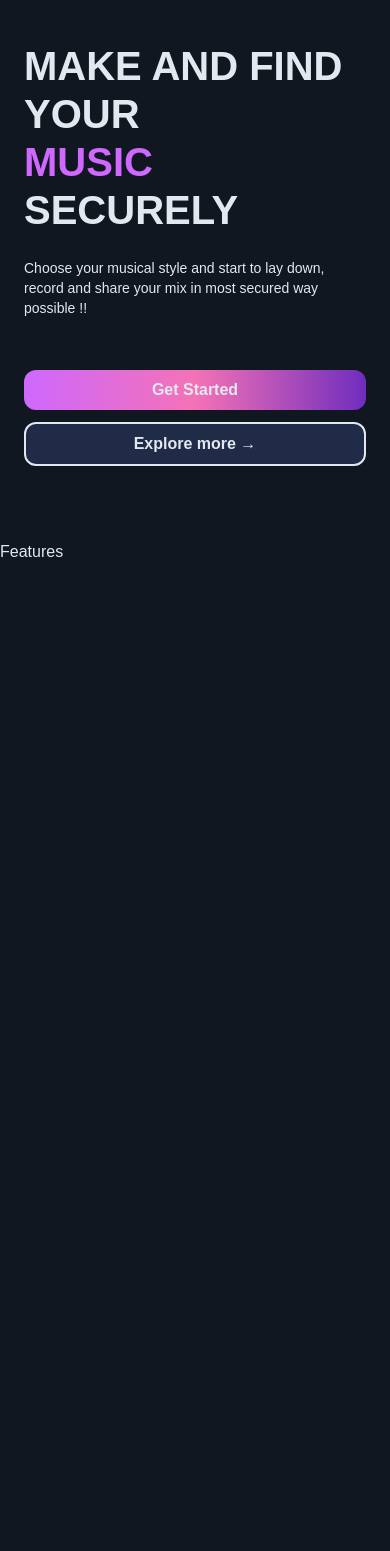
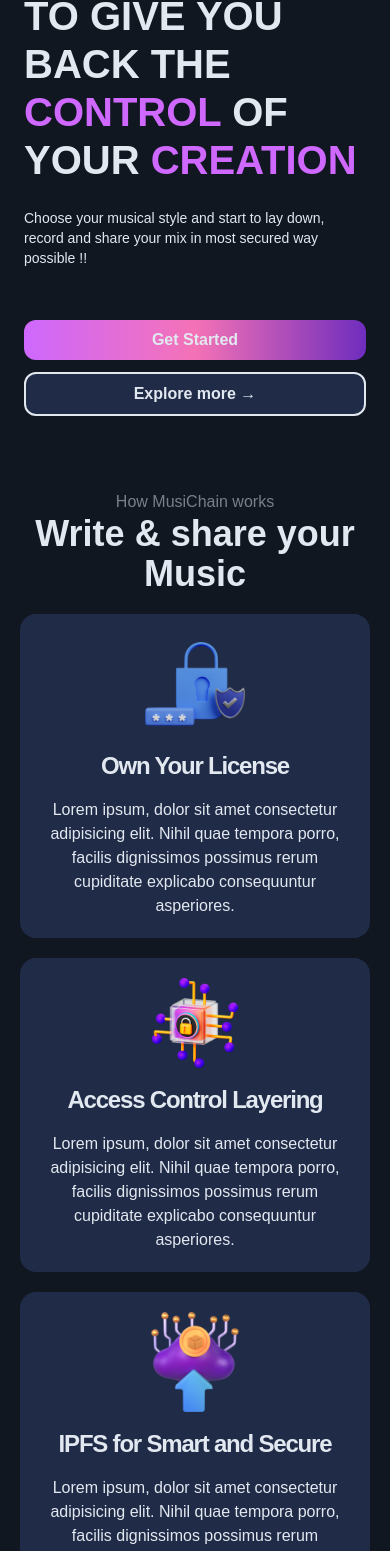
Before and after one commit to NeoZ666/Musichain, a React (Create React App) app in the folder webapp/: page / in a window 390 px wide. Shown: the part 172-1723 px from the top of the page. Before the commit the page ends 844 px from the top, so only its background shows below. Built offline with nearby package versions, Linux system fonts and the light colour scheme.

Commit message:
Complete UI homepage

```diff
--- a/webapp/package.json
+++ b/webapp/package.json
@@ -9,6 +9,7 @@
     "firebase": "^10.7.1",
     "react": "^18.2.0",
     "react-dom": "^18.2.0",
+    "react-icons": "^4.12.0",
     "react-router-dom": "^6.21.0",
     "react-scripts": "5.0.1",
     "web-vitals": "^2.1.4"
--- a/webapp/src/componenets/Features.jsx
+++ b/webapp/src/componenets/Features.jsx
@@ -2,7 +2,37 @@
 
 function Features() {
   return (
-    <div>Features</div>
+    <div className='my-[50px] md:my-[200px]'>
+    <p className='text-slate-200/50 text-center'>How MusiChain works</p>
+    <h1 className='text-4xl font-bold text-slate-200 text-center md:text-6xl md:mb-10'>Write & share your Music</h1>
+    <div className="relative">
+        <div className='h-[200px] w-56 gradient-02 -z-10'></div>
+    </div>
+
+    <div className='mt-5 mx-5 flex flex-col gap-y-5 md:flex-row md:mx-auto md:gap-x-5 md:w-[80%]'>
+      <div className='bg-light_gray p-5 rounded-2xl flex flex-col items-center gap-y-4 text-center md:gap-y-10 md:py-10'>
+        <img className='w-[100px]' src="./images/LOCK.png" alt="Write about your placemnt experiences" />
+        <h2 className='text-2xl font-bold tracking-tighter md:text-3xl'>Own Your License</h2>
+        <p>Lorem ipsum, dolor sit amet consectetur adipisicing elit. Nihil quae tempora porro, facilis dignissimos possimus rerum cupiditate explicabo consequuntur asperiores.</p>
+      </div>
+
+      <div className="absolute">
+        <div className='h-[500px] w-[500px] gradient-03 -z-10'></div>
+      </div>
+
+      <div className='bg-light_gray p-5 rounded-2xl flex flex-col items-center gap-y-4 text-center md:gap-y-10 md:py-10'>
+        <img className='w-[90px]' src="./images/accessLayer.png" alt="Write about your placemnt experiences" />
+        <h2 className='text-2xl font-bold tracking-tighter md:text-3xl'>Access Control Layering</h2>
+        <p>Lorem ipsum, dolor sit amet consectetur adipisicing elit. Nihil quae tempora porro, facilis dignissimos possimus rerum cupiditate explicabo consequuntur asperiores.</p>
+      </div>
+
+      <div className='bg-light_gray p-5 rounded-2xl flex flex-col items-center gap-y-4 text-center md:gap-y-10 md:py-10'>
+        <img className='w-[100px]' src="./images/IPFS.png" alt="Write about your placemnt experiences" />
+        <h2 className='text-2xl font-bold tracking-tighter md:text-3xl'>IPFS for Smart and Secure</h2>
+        <p>Lorem ipsum, dolor sit amet consectetur adipisicing elit. Nihil quae tempora porro, facilis dignissimos possimus rerum cupiditate explicabo consequuntur asperiores.</p>
+      </div>
+    </div>
+  </div>
   )
 }
 
--- a/webapp/src/componenets/Hero.jsx
+++ b/webapp/src/componenets/Hero.jsx
@@ -6,7 +6,7 @@
 function Hero() {
   const navigate = useNavigate();
   return (
-    <div className="my-[50px] md:my-[100px]">
+    <div className="-mt-[50px] md:my-[100px]">
       {/* GRADIENT DIV */}
       <div className="absolute top-[100px] w-[200px] h-[160px] -z-10 inset-0 gradient-01 md:w-[500px]"></div>
 
@@ -15,8 +15,8 @@
         <h1
           className="text-[40px] text-left mb-6 leading-[1.2] md:text-[4.5rem] md:leading-snug md:items-center md:text-center md:-mt-14"
         >
-          MAKE AND FIND YOUR  <br />{" "}
-          <span className="text-lavender font-sans">MUSIC</span> SECURELY
+          TO GIVE YOU BACK THE  <br />{" "}
+          <span className="text-lavender font-sans">CONTROL</span> OF YOUR <span className="text-lavender font-sans">CREATION</span>
         </h1>
 
         {/* SUB HEADING */}
--- a/webapp/src/pages/HomePage.jsx
+++ b/webapp/src/pages/HomePage.jsx
@@ -2,6 +2,7 @@
 import Navbar from '../componenets/Navbar'
 import Hero from '../componenets/Hero'
 import Features from '../componenets/Features'
+import Footer from '../componenets/Footer'
 
 function HomePage() {
   return (
@@ -9,6 +10,7 @@
         <Navbar />
         <Hero />
         <Features />
+        <Footer />
     </div>
   )
 }
```
Also changed, not shown: 1 other file (tests, documents, lock files or other folders).
